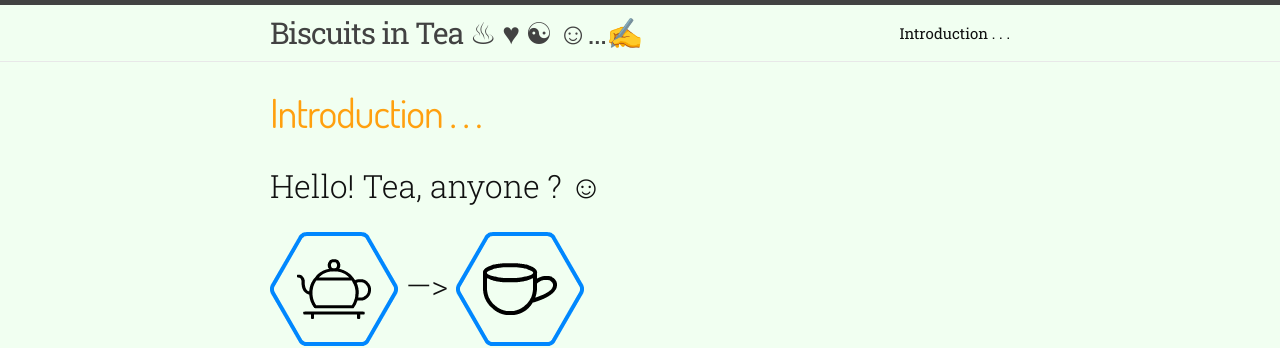
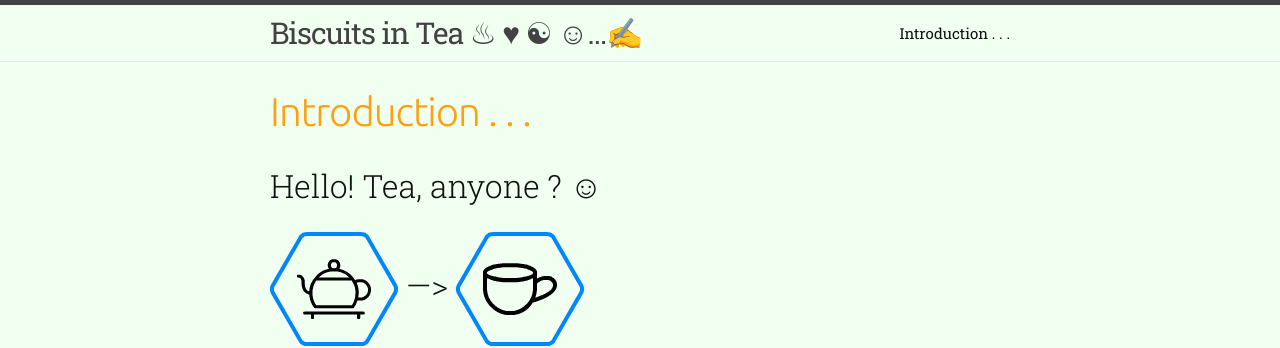
Before and after one commit to raghuugare/raghuugare.bkup, a Jekyll site: the page built from about.md, in a window 1280 px wide. Shown: the top 348 px of the page. Built offline with Jekyll 4.4.1, drawn with Linux system fonts in a browser that asks for light colours; some web fonts are replaced.

Commit message:
Back to Marmelad!

```diff
--- a/css/main.scss
+++ b/css/main.scss
@@ -23,7 +23,7 @@ $code-font-style: normal;
 $code-font-weight: 400;
 $code-font-size:  15px;
 
-$title-font-family: dosis, marmelad, ubuntu, lato, sans-serif;
+$title-font-family: marmelad, ubuntu, lato, sans-serif;
 $title-font-color: #ffa00f; // #ffaa00; // #fa8221;
 $title-font-size: 40px;
 
```
